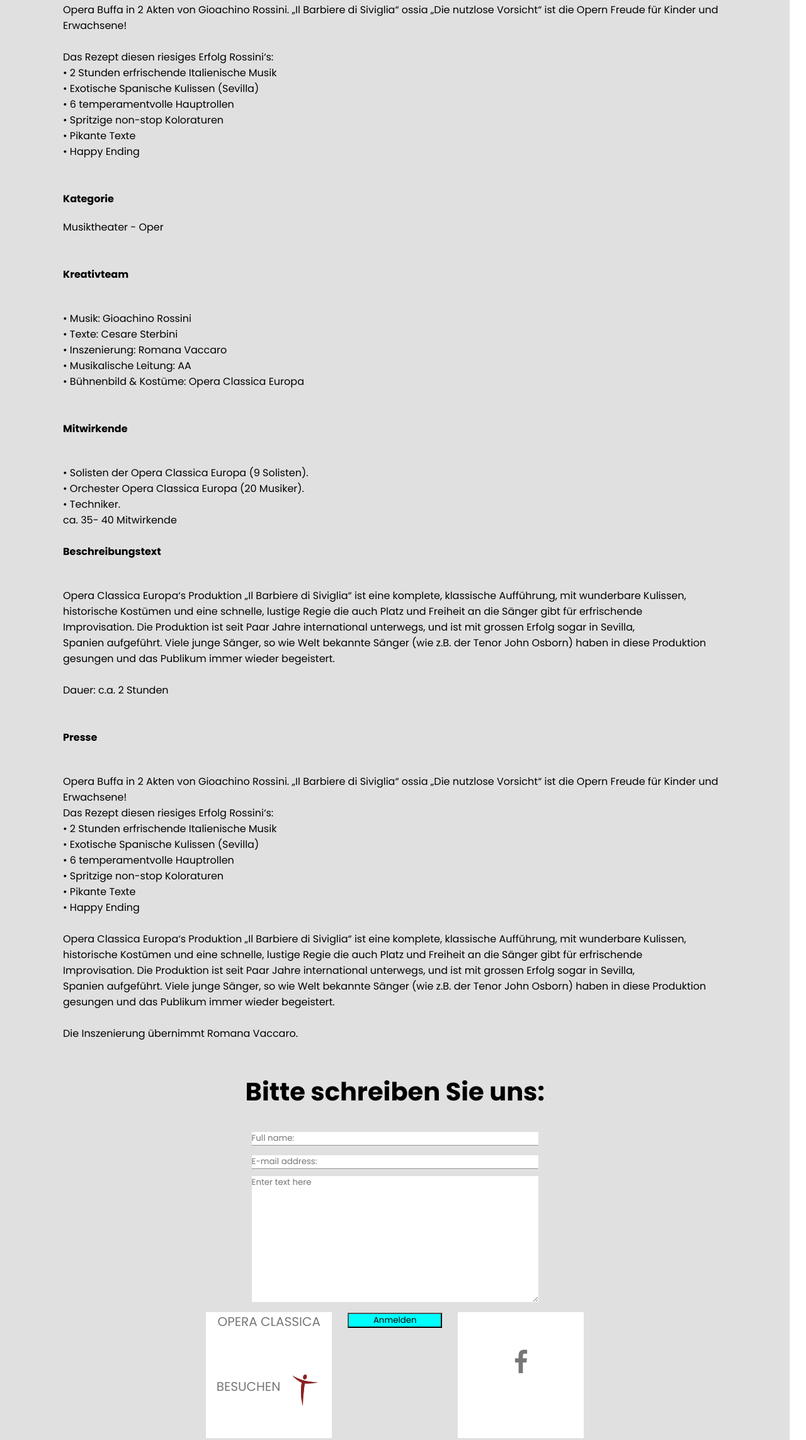
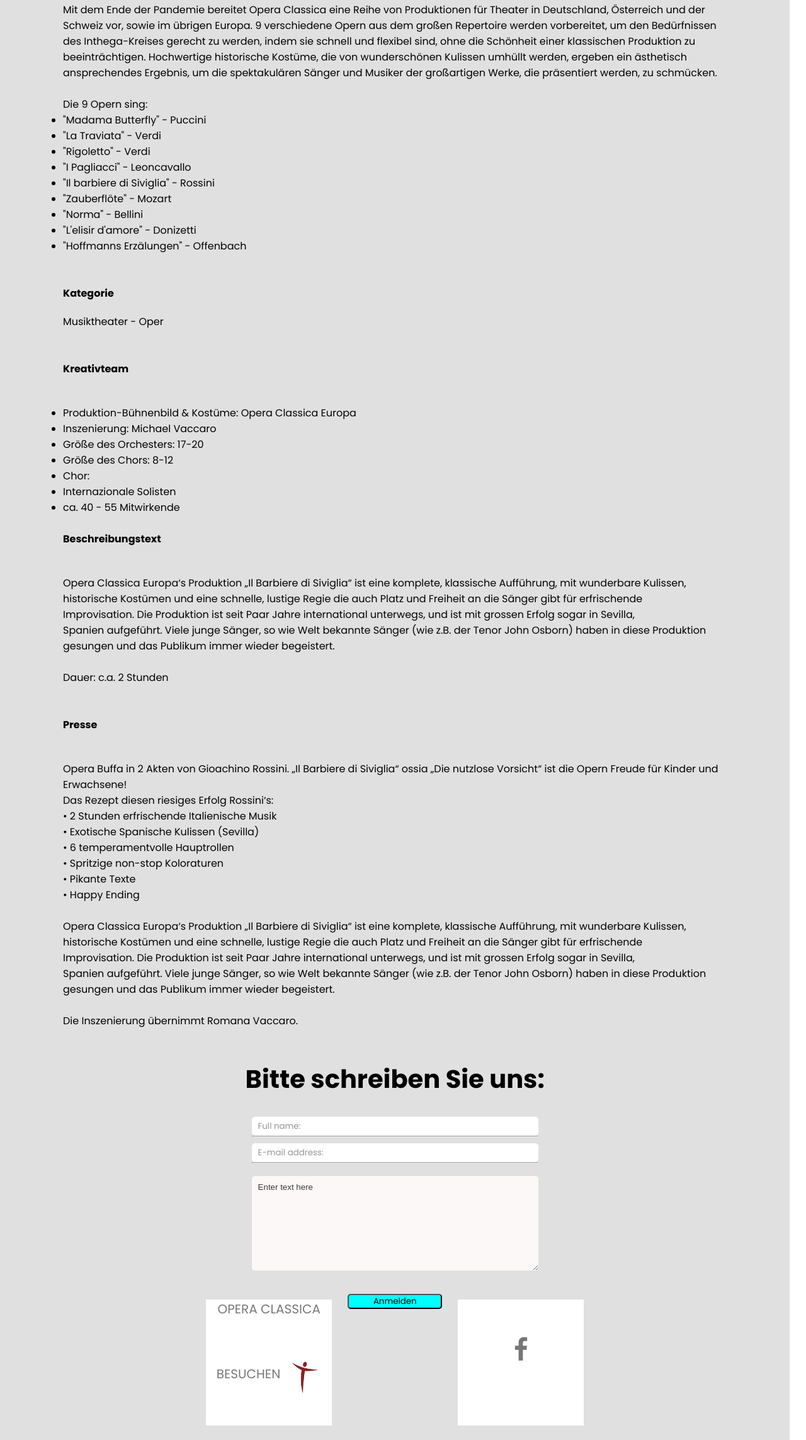
Before and after one commit to Ninjaphil24/OperaClassicaTournee, a website: page classicatournee.html in a window 1280 px wide. Shown: the part 2627-4913 px from the top of the page at 63% size. Drawn offline with nearby package versions, Linux system fonts and the light colour scheme.

Commit message:
1st draft + some texts

```diff
--- a/classicatournee.css
+++ b/classicatournee.css
@@ -205,17 +205,62 @@
   margin: 10px;
 }
 
-#contact ul li textarea,
-#contact ul li input {
+#contact ul li textarea {
   width: 100%;
   border: none;
+  border-radius: 5px;
 }
+#contact ul li input {
+  height: 30px;
+  width: 100%;
+  border: none;
+  border-radius: 5px;
+}
+
+#contact form ul li input::placeholder { /* Chrome, Firefox, Opera, Safari 10.1+ */
+  color: #979493;
+  opacity: 1; /* Firefox */
+  padding: 10px;
+}
+
+#contact form ul li input::-ms-input-placeholder { /* Microsoft Edge */
+  color: #979493;
+}
+
+#contact form ul li input:-ms-input-placeholder { /* Internet Explorer 10-11 */
+  color: #979493;
+}
+
+#contact form ul li textarea {
+  border: none;
+  margin-top: 10px;
+  margin-bottom: 20px;
+  height: 150px;
+  background: #fbf8f7;
+}
+
+#contact form ul li textarea::placeholder { /* Chrome, Firefox, Opera, Safari 10.1+ */
+  color: #3c3a39;
+  opacity: 1; /* Firefox */
+  font-family: sans-serif;
+  padding: 10px;
+}
+
+#contact form ul li textarea::-ms-input-placeholder { /* Microsoft Edge */
+  color: #3c3a39;
+}
+
+#contact form ul li textarea:-ms-input-placeholder { /* Internet Explorer 10-11 */
+  color: #3c3a39;
+}
+
 
 #contact form button {
   width: 150px;
   align-self: center;
   background-color: aqua;
   transition: 0.8s;
+  border-radius: 5px;
 }
 
 #contact form button:hover {
@@ -329,3 +374,28 @@
 .container1 #contact {
   height: 40vh;
 }
+
+@media (max-width: 786px) {
+  h2 {
+    font-size: 40px;
+  }
+
+  #about h3 {
+    font-size: 30px;
+  }
+
+  .container1 {
+    padding: 10px 10px;
+  }
+
+  .wrapper {
+    display: flex;
+    flex-direction: column;
+    margin-top: 130px;
+  }
+
+  .container {
+    padding: 10px;
+  }
+
+}
--- a/classicatournee.html
+++ b/classicatournee.html
@@ -32,17 +32,23 @@
 
 
 <div class="container1" id="about">
-      <h3>DER BARBIER VON SEVILLA</h3>
-      <h4>Opera Classica Europa</h4>
+      <h3>OPERA CLASSICA EUROPA</h3>
+      <h4>INTHEGA TOURNÉE</h4>
       <h5>Allgemeine Informationen</h5>
-      <p>Opera Buffa in 2 Akten von Gioachino Rossini. „Il Barbiere di Siviglia“ ossia „Die nutzlose Vorsicht“ ist die Opern Freude für Kinder und Erwachsene! <br> <br>
-    Das Rezept diesen riesiges Erfolg Rossini‘s: <br>
-        • 2 Stunden erfrischende Italienische Musik <br>
-        • Exotische Spanische Kulissen (Sevilla) <br>
-        • 6 temperamentvolle Hauptrollen <br>
-        • Spritzige non-stop Koloraturen <br>
-        • Pikante Texte <br>
-        • Happy Ending <br>
+      <p>Mit dem Ende der Pandemie bereitet Opera Classica eine Reihe von Produktionen für Theater in Deutschland, Österreich und der Schweiz vor, sowie im übrigen Europa. 9 verschiedene Opern aus dem großen Repertoire werden vorbereitet, um den Bedürfnissen des Inthega-Kreises gerecht zu werden, indem sie schnell und flexibel sind, ohne die Schönheit einer klassischen Produktion zu beeinträchtigen. Hochwertige historische Kostüme, die von wunderschönen Kulissen umhüllt werden, ergeben ein ästhetisch ansprechendes Ergebnis, um die spektakulären Sänger und Musiker der großartigen Werke, die präsentiert werden, zu schmücken.
+        <br> <br>
+    Die 9 Opern sing: <br>
+        <ul>
+          <li>"Madama Butterfly" - Puccini</li>
+          <li>"La Traviata" - Verdi</li>
+          <li>"Rigoletto" - Verdi</li>
+          <li>"I Pagliacci" - Leoncavallo</li>
+          <li>"Il barbiere di Siviglia" - Rossini</li>
+          <li>"Zauberflöte" - Mozart</li>
+          <li>"Norma" - Bellini</li>
+          <li>"L'elisir d'amore" - Donizetti</li>
+          <li>"Hoffmanns Erzälungen" - Offenbach</li>
+        </ul>
       </p>
       <br />
       <br />
@@ -51,20 +57,15 @@
       <br><br>
       <h5>Kreativteam</h5><br>
       <p>
-            • Musik: Gioachino Rossini <br>
-            • Texte: Cesare Sterbini <br>
-            • Inszenierung: Romana Vaccaro <br>
-            • Musikalische Leitung: AA <br>
-            • Bühnenbild & Kostüme: Opera Classica Europa <br>
-      </p>
-      <br><br>
-      <h5>Mitwirkende</h5> <br>
-      <p>
-      • Solisten der Opera Classica Europa (9 Solisten). <br>
-      • Orchester Opera Classica Europa (20 Musiker). <br>
-      • Techniker. <br>
-      ca. 35- 40 Mitwirkende <br>
-
+           <ul>
+             <li>Produktion-Bühnenbild & Kostüme:  Opera Classica Europa</li>
+             <li>Inszenierung:  Michael Vaccaro</li>
+             <li>Größe des Orchesters: 17-20</li>
+             <li>Größe des Chors: 8-12</li>
+             <li>Chor: </li>
+             <li>Internazionale Solisten</li>
+             <li>ca. 40 - 55 Mitwirkende</li>
+           </ul>
       </p>
       <br>
       <h5>Beschreibungstext</h5> <br>
@@ -112,7 +113,7 @@
   <div class="d-flex wrapper">
 
     <div class="container">
-        <a href="http://www.operaclassica.de/">
+        <a href="http://www.operaclassica.de/" rel="noopener" target="_blank">
         <div class="cube">
 
            <div class="side back apply">
```
